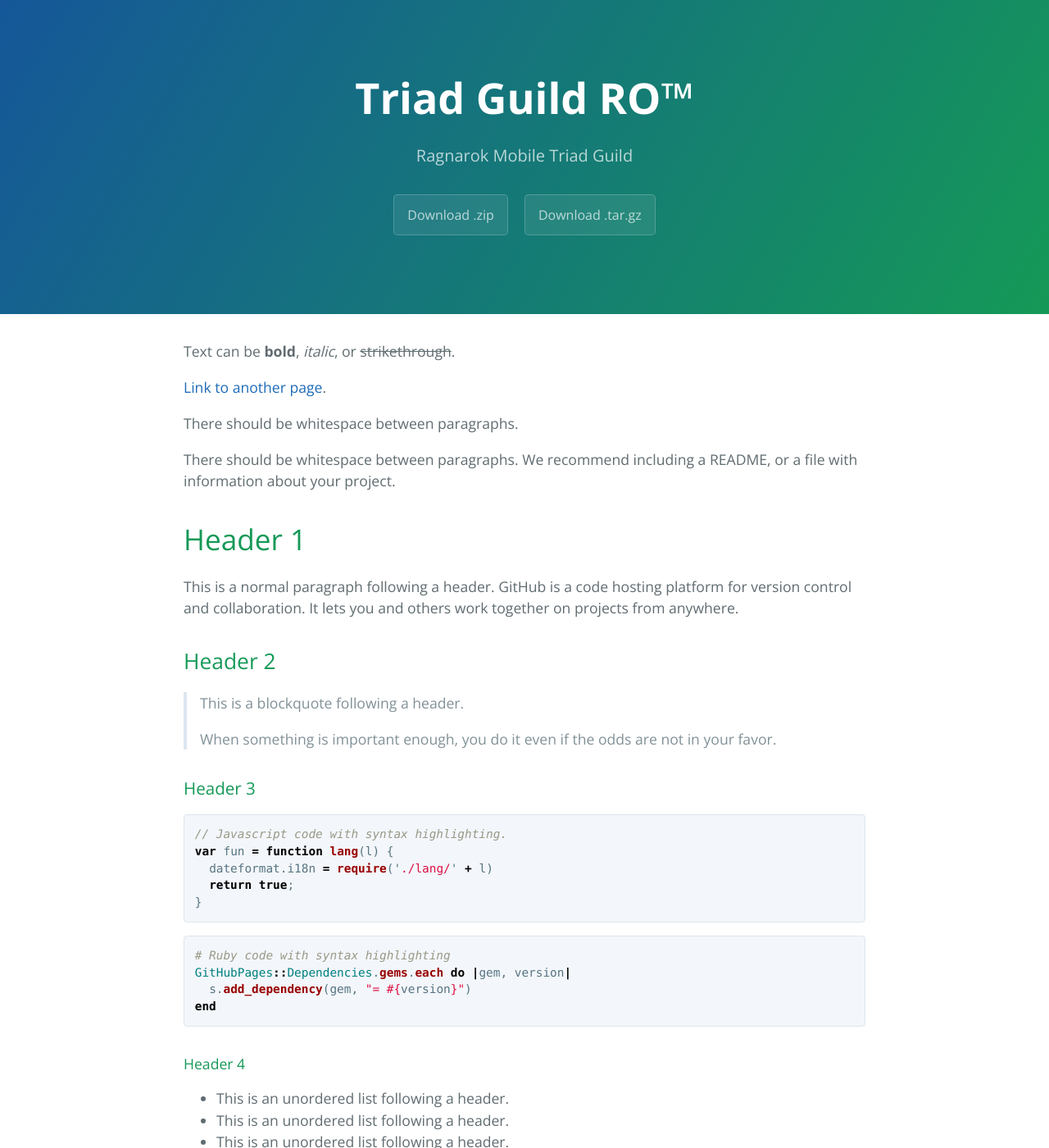
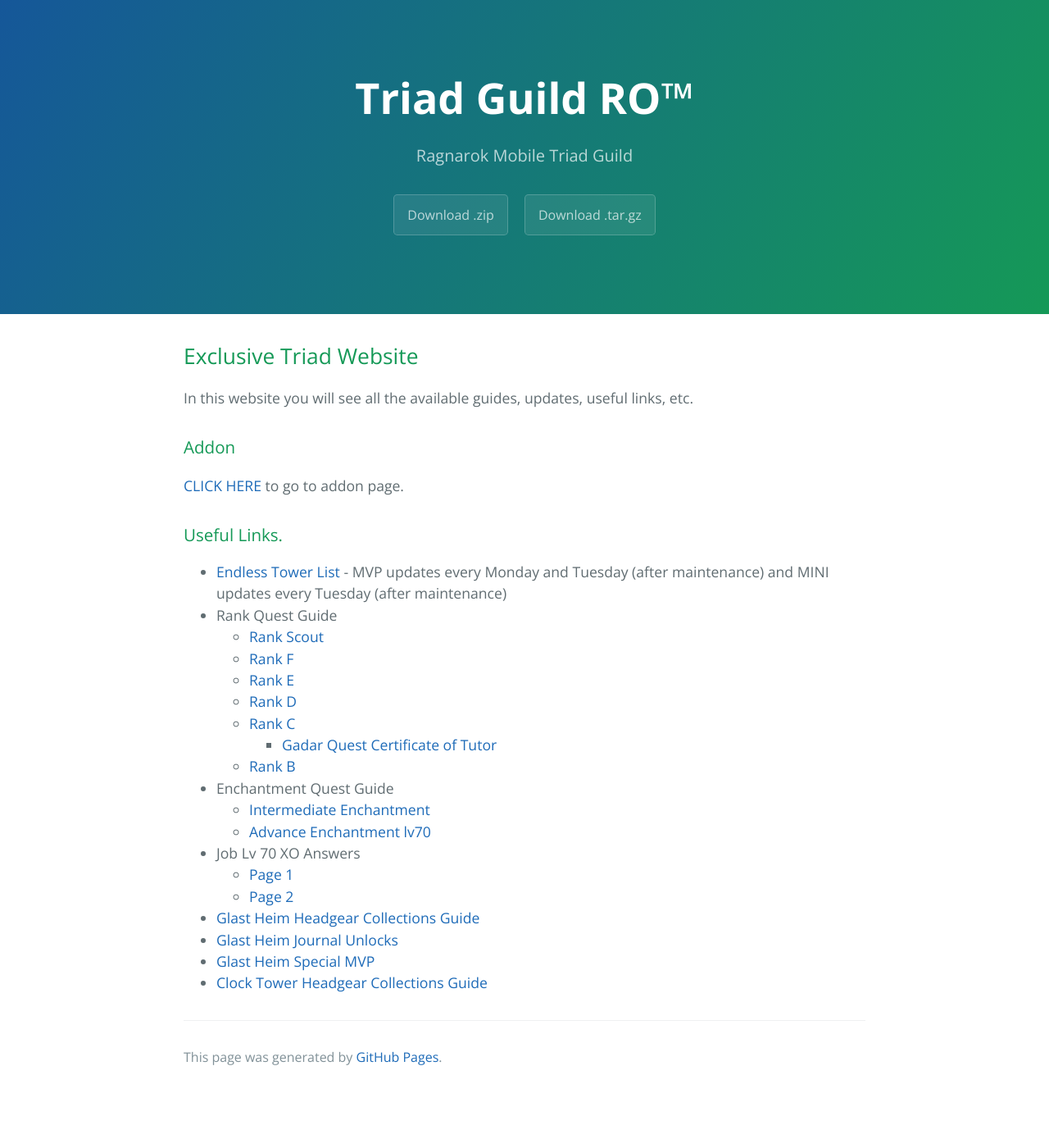
Before and after one commit to klopez0017/klopez0017.github.io, a Jekyll site: the page built from index.md, in a window 1280 px wide and 1400 px high. Shown: the whole window at 82% size. Built offline with Jekyll 4.4.1, drawn with Linux system fonts in a browser that asks for light colours; our own code applies the rules of GitHub Pages for plain Markdown files; some of the changed text lies outside the part shown.

````diff
--- a/index.md
+++ b/index.md
@@ -1,123 +1,30 @@
 ---
 layout: default
 ---
+## Exclusive Triad Website
 
-Text can be **bold**, _italic_, or ~~strikethrough~~.
+In this website you will see all the available guides, updates, useful links, etc.
 
-[Link to another page](another-page).
+### Addon
+[CLICK HERE](addon-features) to go to addon page.
 
-There should be whitespace between paragraphs.
-
-There should be whitespace between paragraphs. We recommend including a README, or a file with information about your project.
-
-# [](#header-1)Header 1
-
-This is a normal paragraph following a header. GitHub is a code hosting platform for version control and collaboration. It lets you and others work together on projects from anywhere.
-
-## [](#header-2)Header 2
-
-> This is a blockquote following a header.
->
-> When something is important enough, you do it even if the odds are not in your favor.
-
-### [](#header-3)Header 3
-
-```js
-// Javascript code with syntax highlighting.
-var fun = function lang(l) {
-  dateformat.i18n = require('./lang/' + l)
-  return true;
-}
-```
-
-```ruby
-# Ruby code with syntax highlighting
-GitHubPages::Dependencies.gems.each do |gem, version|
-  s.add_dependency(gem, "= #{version}")
-end
-```
-
-#### [](#header-4)Header 4
-
-*   This is an unordered list following a header.
-*   This is an unordered list following a header.
-*   This is an unordered list following a header.
-
-##### [](#header-5)Header 5
-
-1.  This is an ordered list following a header.
-2.  This is an ordered list following a header.
-3.  This is an ordered list following a header.
-
-###### [](#header-6)Header 6
-
-| head1        | head two          | three |
-|:-------------|:------------------|:------|
-| ok           | good swedish fish | nice  |
-| out of stock | good and plenty   | nice  |
-| ok           | good `oreos`      | hmm   |
-| ok           | good `zoute` drop | yumm  |
-
-### There's a horizontal rule below this.
-
-* * *
-
-### Here is an unordered list:
-
-*   Item foo
-*   Item bar
-*   Item baz
-*   Item zip
-
-### And an ordered list:
-
-1.  Item one
-1.  Item two
-1.  Item three
-1.  Item four
-
-### And a nested list:
-
-- level 1 item
-  - level 2 item
-  - level 2 item
-    - level 3 item
-    - level 3 item
-- level 1 item
-  - level 2 item
-  - level 2 item
-  - level 2 item
-- level 1 item
-  - level 2 item
-  - level 2 item
-- level 1 item
-
-### Small image
-
-![](https://assets-cdn.github.com/images/icons/emoji/octocat.png)
-
-### Large image
-
-![](https://guides.github.com/activities/hello-world/branching.png)
-
-
-### Definition lists can be used with HTML syntax.
-
-<dl>
-<dt>Name</dt>
-<dd>Godzilla</dd>
-<dt>Born</dt>
-<dd>1952</dd>
-<dt>Birthplace</dt>
-<dd>Japan</dd>
-<dt>Color</dt>
-<dd>Green</dd>
-</dl>
-
-```
-Long, single-line code blocks should not wrap. They should horizontally scroll if they are too long. This line should be long enough to demonstrate this.
-```
-
-```
-The final element.
-```
+### Useful Links.
+- [Endless Tower List](ro.zhaiwuyu.com/endlessTower/) - MVP updates every Monday and Tuesday (after maintenance) and MINI updates every Tuesday (after maintenance)
+- Rank Quest Guide
+  - [Rank Scout](https://lh3.googleusercontent.com/Zev1exQ9YDj2UwpwtdAE53seMIDHTcXZLwxyFvBMmW7V9cu5Zal_RmM0a6ekWf2wAWlXpMKIVf_rW92tVh6LoLzvwhuSgSijCd2A53yQrgDJ1v7u8Nco=w572)
+  - [Rank F](https://lh6.googleusercontent.com/mXkDob9Hm01_NRI2GtiZ3Ct7HLiACWO9Hqqj47INRJotQMMjj7diugSEGXfp4QlFq68ba-N14bS6BFtj1AUj5gpSRWAhRteCggnvY_Fxwq20EFdNig=w572)
+  - [Rank E](https://lh6.googleusercontent.com/cIKGH8-k_Gug6t7seFgFtAeotSbQUH5ySjl1HjfaBAAUBtH_ODVpbTCTvwjS46BCQ7Qs2nqTPNM_SEI6lnnZO9RNxMILp7WPmhO4qCT99aZaSPEb3qiw=w572)
+  - [Rank D](https://lh3.googleusercontent.com/G-AWpbiHh2wiqfJDjw8-6OfZaO4plsjDEbXTQKc5-shYVllRj2277R_cpG-pbcDOaKrnqiTltaudlsvkxkoN79Gb1-v9OxT6e4st5RtTW6Dkg9NW3zg=w572)
+  - [Rank C](https://lh5.googleusercontent.com/XWwCi-gwJoiKXtfsyjABzi-qOhVgr-XK3Ei5JS8ZhNqYAamUGT4tYaQejODATV7hWuBTG5Lqgea4JD7r8RyOSk0FmhJ96eiP1ZcwEo7NaCohOAPXlxV7=w572)
+    - [Gadar Quest Certificate of Tutor](https://lh3.googleusercontent.com/7f5bqg76F4vQIEJ5p9G7JUqFn1XLWjPGCY4MPkcFD9b26ZnhCIuiyfobNefVouoXvzEaNzkXoYEa9A1znV8r_fyUtcg0iXIEB84s9qDvZ3V4_xYlivVF=w572)
+  - [Rank B](https://lh3.googleusercontent.com/BAzyrtacuBW5g99XEpct6XPEodfD0X_y6KLnlcBawkNx9uLQ1RczqZQ-HPjDgWTWaRogojEDHGHJ0oYflAru1HdbxtONnUvZJwKAOOIUoPMFxiYrPbI=w472)
+- Enchantment Quest Guide
+  - [Intermediate Enchantment](https://lh5.googleusercontent.com/ocm-krb10khMaK2RcQ5ThwVvrO8YlzmLSpB5kSjqCfCKDmrTTAtwYsoUiIN-fIzfoke7gCLN=w472)
+  - [Advance Enchantment lv70](https://lh3.googleusercontent.com/0WeZqlIwgq517CIU0vjDGg9bkLqYnuFuWLQcHo8lXa3h-UxrcDbRgpUxCeUFuppX_FmARYkIHlKYhsamBwFrw0fygUNx1VMUeiMQpMmErA2h2afcEtQ=w572)
+- Job Lv 70 XO Answers
+  - [Page 1](https://lh6.googleusercontent.com/lOJqASMfEA-KSA1ToiYqelaLkUo4S-l5aeHFIgM9dKpjy66Lbg5vdSVkgJpwGXcO8MxU5OJqwWib0L-N4TaaCyQUrNqEbv7gHkHbbAPlMlAnR07TSm0=w572)
+  - [Page 2](https://lh5.googleusercontent.com/L0AevpJGQk-IjqCVllKWs7_8DTcpe5h7gCQhK1ILyZEBovJH3QhGeEgyNok_p-zvVasxZRs08FYGEB0FTq-tETdt51IQAwljBuPxnciCAtObFYYUsN4b=w472)
+- [Glast Heim Headgear Collections Guide](https://cdn.discordapp.com/attachments/394674283143757827/395102828558942208/image.png)
+- [Glast Heim Journal Unlocks](https://i.imgur.com/YKFLWFb.jpg)
+- [Glast Heim Special MVP](https://lh3.googleusercontent.com/L8_1JK6f45y7Dr05ZpPLUvyam8mK6YIqcF6n5e7d0Ta3loTdHgaDPG6iZTWMuTOC_GRApWO8a82GsBka1y-58uRCliia-3NUUl7m-yLnhve88O37k8Y=w572)
+- [Clock Tower Headgear Collections Guide](https://cdn.discordapp.com/attachments/394674283143757827/394681022052171787/image.png)
````
Also changed, not shown: addon-features.md (added, +62 -0 lines).
